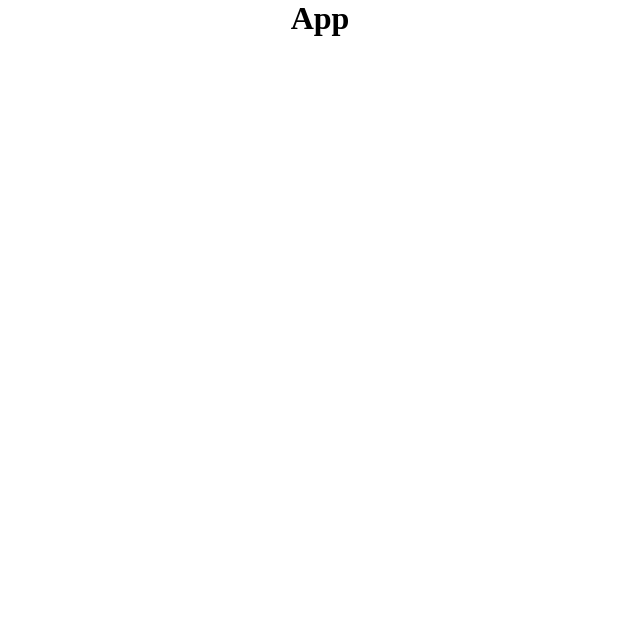
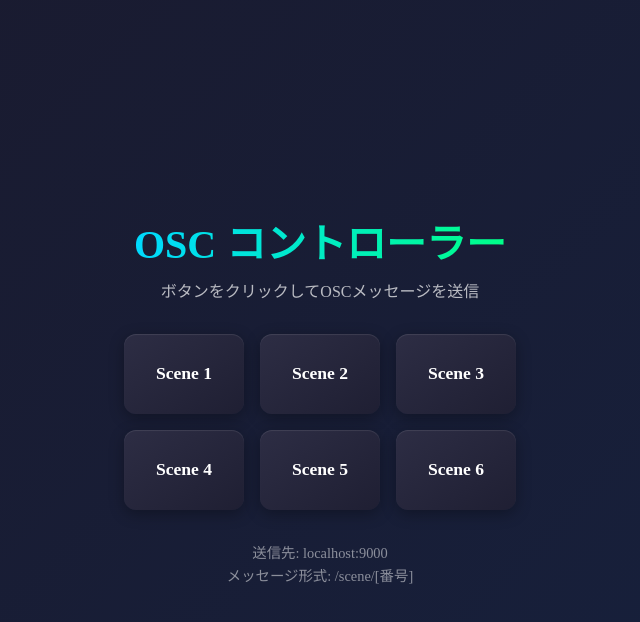
Before and after one commit to kmrtmk03/websocket-server, a React (Vite) app: page / in a window 1280 px wide. Shown: the top 622 px of the page, without its empty margins (320-960 px from the left). Built offline with nearby package versions, Linux system fonts and the light colour scheme.

Commit message:
feat: 一旦

```diff
--- a/electron.vite.config.ts
+++ b/electron.vite.config.ts
@@ -18,6 +18,12 @@ export default defineConfig({
     plugins: [externalizeDepsPlugin()],
     build: {
       outDir: 'dist-electron/preload',
+      rollupOptions: {
+        output: {
+          format: 'cjs',
+          entryFileNames: '[name].js',
+        },
+      },
     },
   },
 
--- a/package.json
+++ b/package.json
@@ -16,6 +16,7 @@
   "dependencies": {
     "framer-motion": "^12.23.24",
     "gsap": "^3.13.0",
+    "node-osc": "^11.2.2",
     "react": "^19.2.0",
     "react-dom": "^19.2.0",
     "react-router-dom": "^7.9.6"
--- a/src/App.tsx
+++ b/src/App.tsx
@@ -1,13 +1,14 @@
 import './App.sass'
 import type { ReactElement } from 'react'
 import { BrowserRouter, Routes, Route } from 'react-router-dom'
+import HomePage from './pages/HomePage'
 
 function App(): ReactElement {
   return (
     <BrowserRouter>
       <main>
         <Routes>
-          <Route path="/" element={<h1>App</h1>} />
+          <Route path="/" element={<HomePage />} />
         </Routes>
       </main>
     </BrowserRouter>
--- /dev/null
+++ b/src/pages/HomePage.sass
@@ -0,0 +1,55 @@
+.home-page
+  display: flex
+  flex-direction: column
+  align-items: center
+  justify-content: center
+  min-height: 100vh
+  padding: 2rem
+  background: linear-gradient(135deg, #1a1a2e 0%, #16213e 100%)
+  color: #fff
+
+  h1
+    font-size: 2.5rem
+    margin-bottom: 0.5rem
+    background: linear-gradient(90deg, #00d9ff, #00ff88)
+    -webkit-background-clip: text
+    -webkit-text-fill-color: transparent
+    background-clip: text
+
+  .description
+    color: rgba(255, 255, 255, 0.7)
+    margin-bottom: 2rem
+
+  .button-grid
+    display: grid
+    grid-template-columns: repeat(3, 1fr)
+    gap: 1rem
+    margin-bottom: 2rem
+
+  .osc-button
+    width: 120px
+    height: 80px
+    border: none
+    border-radius: 12px
+    background: linear-gradient(145deg, #2d2d44, #1f1f33)
+    color: #fff
+    font-size: 1.1rem
+    font-weight: 600
+    cursor: pointer
+    transition: all 0.2s ease
+    box-shadow: 0 4px 15px rgba(0, 0, 0, 0.3), inset 0 1px 1px rgba(255, 255, 255, 0.1)
+
+    &:hover
+      transform: translateY(-2px)
+      background: linear-gradient(145deg, #3d3d5c, #2a2a44)
+      box-shadow: 0 6px 20px rgba(0, 217, 255, 0.2), inset 0 1px 1px rgba(255, 255, 255, 0.15)
+
+    &:active
+      transform: translateY(1px)
+      box-shadow: 0 2px 10px rgba(0, 0, 0, 0.3), inset 0 1px 1px rgba(255, 255, 255, 0.1)
+
+  .info
+    color: rgba(255, 255, 255, 0.5)
+    font-size: 0.9rem
+    text-align: center
+    line-height: 1.6
--- /dev/null
+++ b/src/pages/HomePage.tsx
@@ -0,0 +1,49 @@
+import type { ReactElement } from 'react'
+import './HomePage.sass'
+
+/**
+ * ホームページコンポーネント
+ * OSC送信ボタンを表示
+ */
+function HomePage(): ReactElement {
+  // OSCメッセージを送信する
+  const handleSendOsc = async (sceneNumber: number): Promise<void> => {
+    try {
+      // Electronが利用可能かチェック
+      if (window.electronAPI) {
+        const result = await window.electronAPI.sendOsc(`/scene/${sceneNumber}`)
+        console.log('OSC送信結果:', result)
+      } else {
+        console.warn('Electron APIが利用できません（ブラウザモード）')
+      }
+    } catch (error) {
+      console.error('OSC送信エラー:', error)
+    }
+  }
+
+  return (
+    <div className="home-page">
+      <h1>OSC コントローラー</h1>
+      <p className="description">ボタンをクリックしてOSCメッセージを送信</p>
+
+      <div className="button-grid">
+        {[1, 2, 3, 4, 5, 6].map((num) => (
+          <button
+            key={num}
+            className="osc-button"
+            onClick={() => handleSendOsc(num)}
+          >
+            Scene {num}
+          </button>
+        ))}
+      </div>
+
+      <p className="info">
+        送信先: localhost:9000<br />
+        メッセージ形式: /scene/[番号]
+      </p>
+    </div>
+  )
+}
+
+export default HomePage
```
Also changed, not shown: src/main/index.ts (+35 -1 lines), src/preload/index.ts (+5 -7 lines), src/types/electron.d.ts (added, +28 -0 lines), 1 other file (tests, documents, lock files or other folders).
